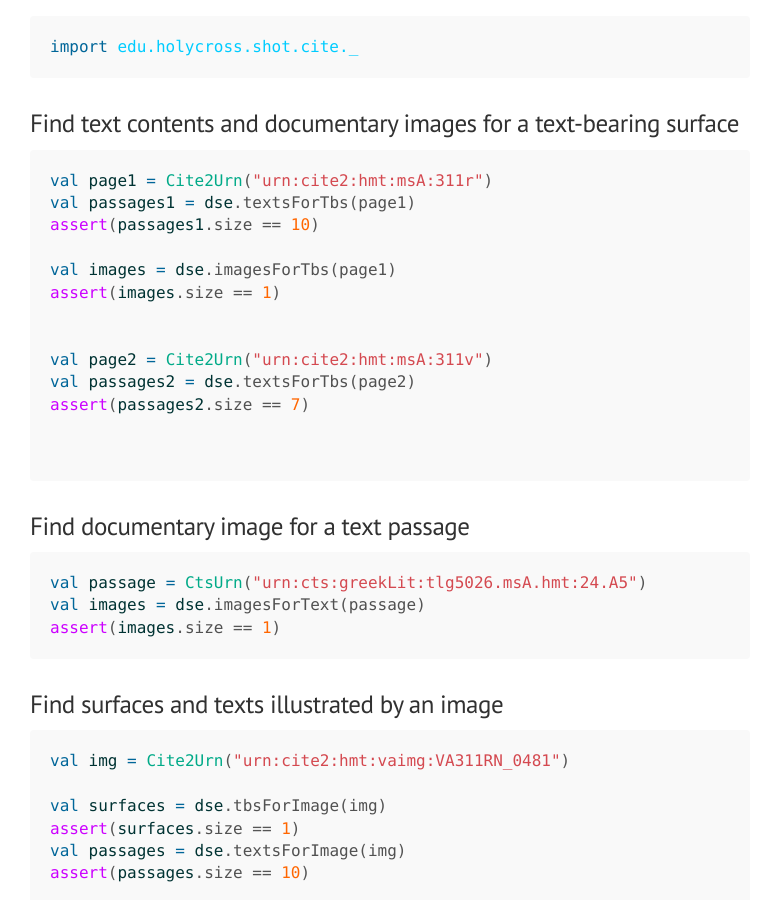
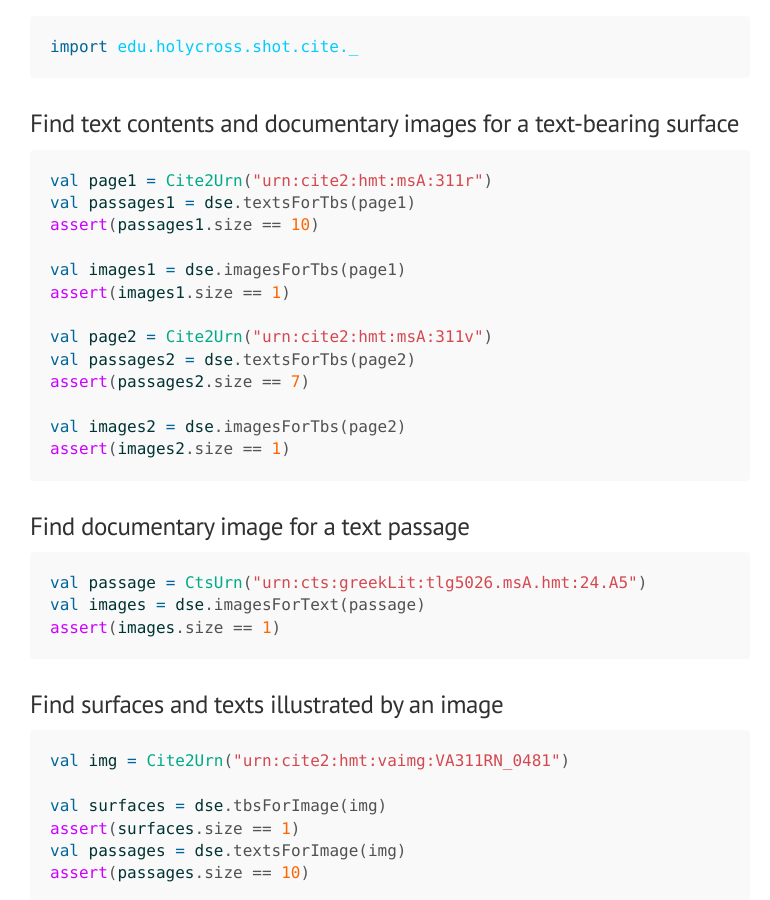
Before and after one commit to cite-architecture/dse, a Jekyll site: the page built from docs/quick/index.md, in a window 1280 px wide and 900 px high, scrolled down 1567 px. Shown: the whole window, without its empty margins (250-1020 px from the left). Built offline with Jekyll 4.4.1, drawn with Linux system fonts in a browser that asks for light colours.

Commit message:
Make better parallel example

````diff
--- a/docs/quick/index.md
+++ b/docs/quick/index.md
@@ -74,15 +74,15 @@ val page1 = Cite2Urn("urn:cite2:hmt:msA:311r")
 val passages1 = dse.textsForTbs(page1)
 assert(passages1.size == 10)
 
-val images = dse.imagesForTbs(page1)
-assert(images.size == 1)
-
+val images1 = dse.imagesForTbs(page1)
+assert(images1.size == 1)
 
 val page2 = Cite2Urn("urn:cite2:hmt:msA:311v")
 val passages2 = dse.textsForTbs(page2)
 assert(passages2.size == 7)
 
-
+val images2 = dse.imagesForTbs(page2)
+assert(images2.size == 1)
 ```
 
 ### Find documentary image for a text passage
````
Also changed, not shown: shared/src/main/tut/quick/index.md (+4 -4 lines).
